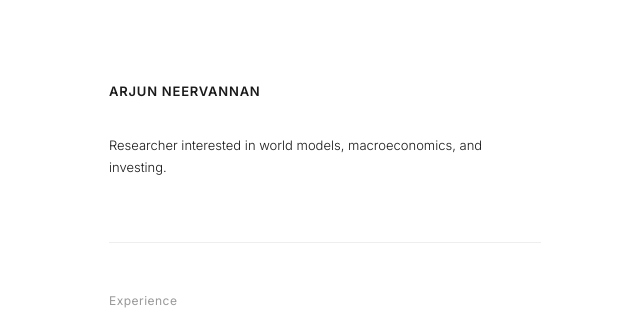
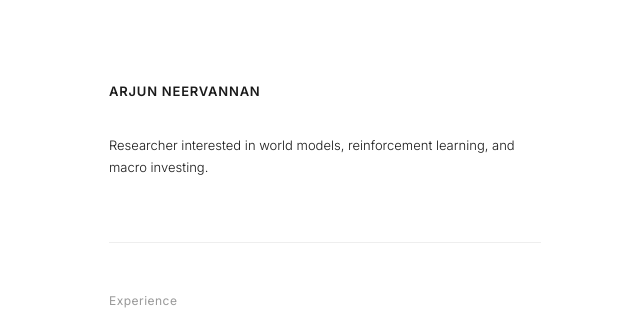
Before and after one commit to arjunneervannan/arjunneervannan.github.io, a Jekyll site: the page built from index.md, in a window 1280 px wide. Shown: the top 330 px of the page, without its empty margins (315-955 px from the left). Built offline with Jekyll 4.4.1, drawn with Linux system fonts in a browser that asks for light colours; our own code applies the rules of GitHub Pages for plain Markdown files.

Commit message:
Update bio tagline
Made-with: Cursor

```diff
--- a/index.md
+++ b/index.md
@@ -5,7 +5,7 @@ layout: default
 # Arjun Neervannan
 
 <div class="bio" markdown="1">
-Researcher interested in world models, macroeconomics, and investing.
+Researcher interested in world models, reinforcement learning, and macro investing.
 </div>
 
 <div class="section">
```
